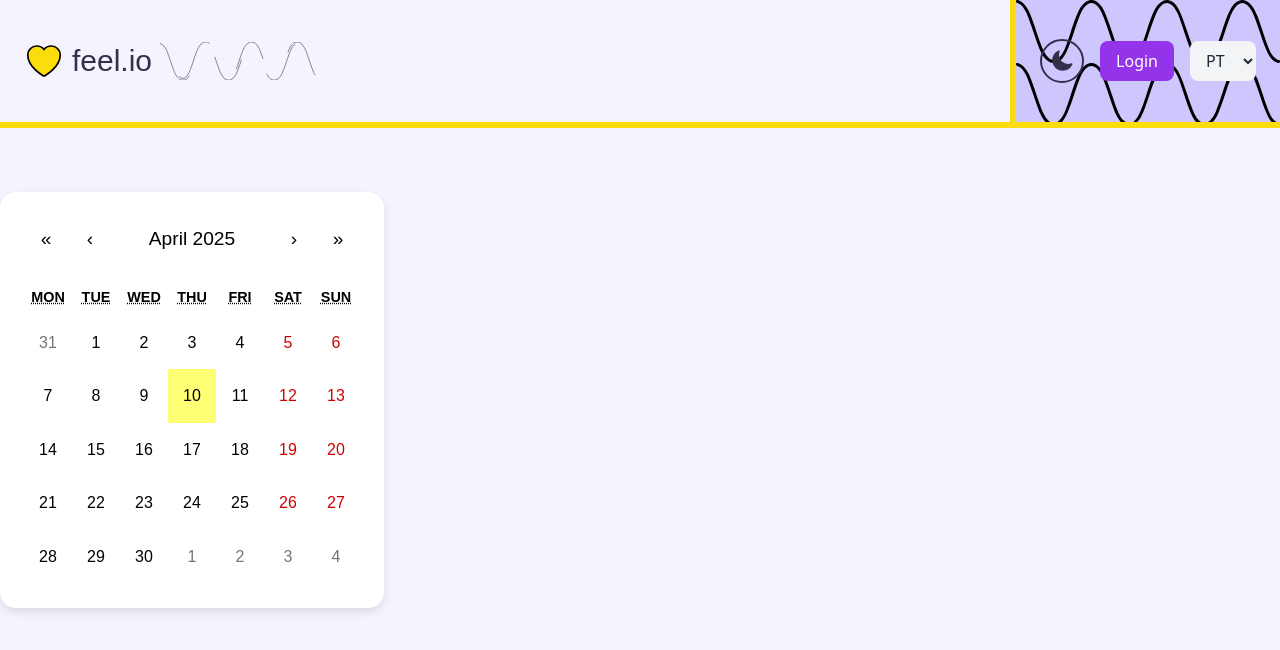
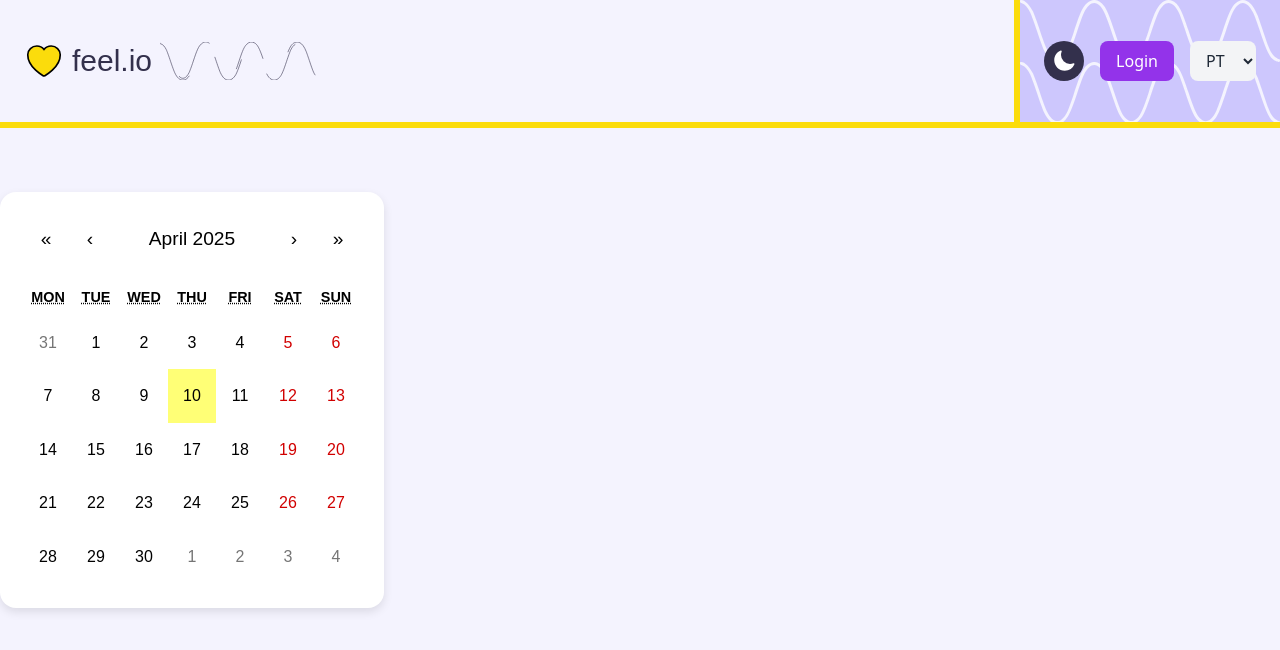
Before and after one commit to heliohachimine/feelio, a React (Vite) app in the folder frontend/: page / in a window 1280 px wide. Shown: the top 650 px of the page. Built offline with nearby package versions, Linux system fonts and the light colour scheme; no server answers.

Commit message:
style(feel.io): improve head menu

```diff
--- a/frontend/src/components/Header.jsx
+++ b/frontend/src/components/Header.jsx
@@ -23,16 +23,14 @@ export default function Header({ onClickDarkMode, darkMode }) {
       {/* Botões à direita */}
       <div className="flex items-center gap-4 px-6 bg-main-purple_200 bg-waves border-l-6 border-main-yellow_500 dark:bg-main-purple_900 dark:border-main-purple_100">
         <button
-          className="p-2 border-2 border-main-purple_900 rounded-full text-sm dark:border-main-yellow_200"
+          className="p-2 rounded-full text-sm bg-main-purple_900 dark:bg-main-yellow_200"
           onClick={() => onClickDarkMode(!darkMode)}
         >
-          <div>
-            {darkMode ? (
-              <SunIcon className="h-6 w-6 text-main-yellow_200" />
-            ) : (
-              <MoonIcon className="h-6 w-6  text-main-purple_900 " />
-            )}
-          </div>
+          {darkMode ? (
+            <SunIcon className="h-6 w-6 text-utils-black" />
+          ) : (
+            <MoonIcon className="h-6 w-6  text-utils-white"/>
+          )}
         </button>
         {!user && (
           <Link to="/login">
--- a/frontend/tailwind.config.js
+++ b/frontend/tailwind.config.js
@@ -37,8 +37,8 @@ export default {
         },
       },
       fontFamily: {
+        dm: ["DM Sans", "sans-serif"],
         poppins: ["Poppins", "sans-serif"],
-        dm: ["DM Sans", "sans-serif"],
         montserrat: ["Montserrat", "sans-serif"],
       },
       screens: {
@@ -60,7 +60,7 @@ export default {
         }
       },
       backgroundImage:{
-        "waves": "url('./src/assets/waves.svg')",
+        "waves": "url('./src/assets/backgrounds/bg-waves.svg')",
       },
       spacing: {
         32: "8rem",
```
Also changed, not shown: frontend/index.css (+7 -1 lines), frontend/src/assets/backgrounds/bg-waves.svg (added).
